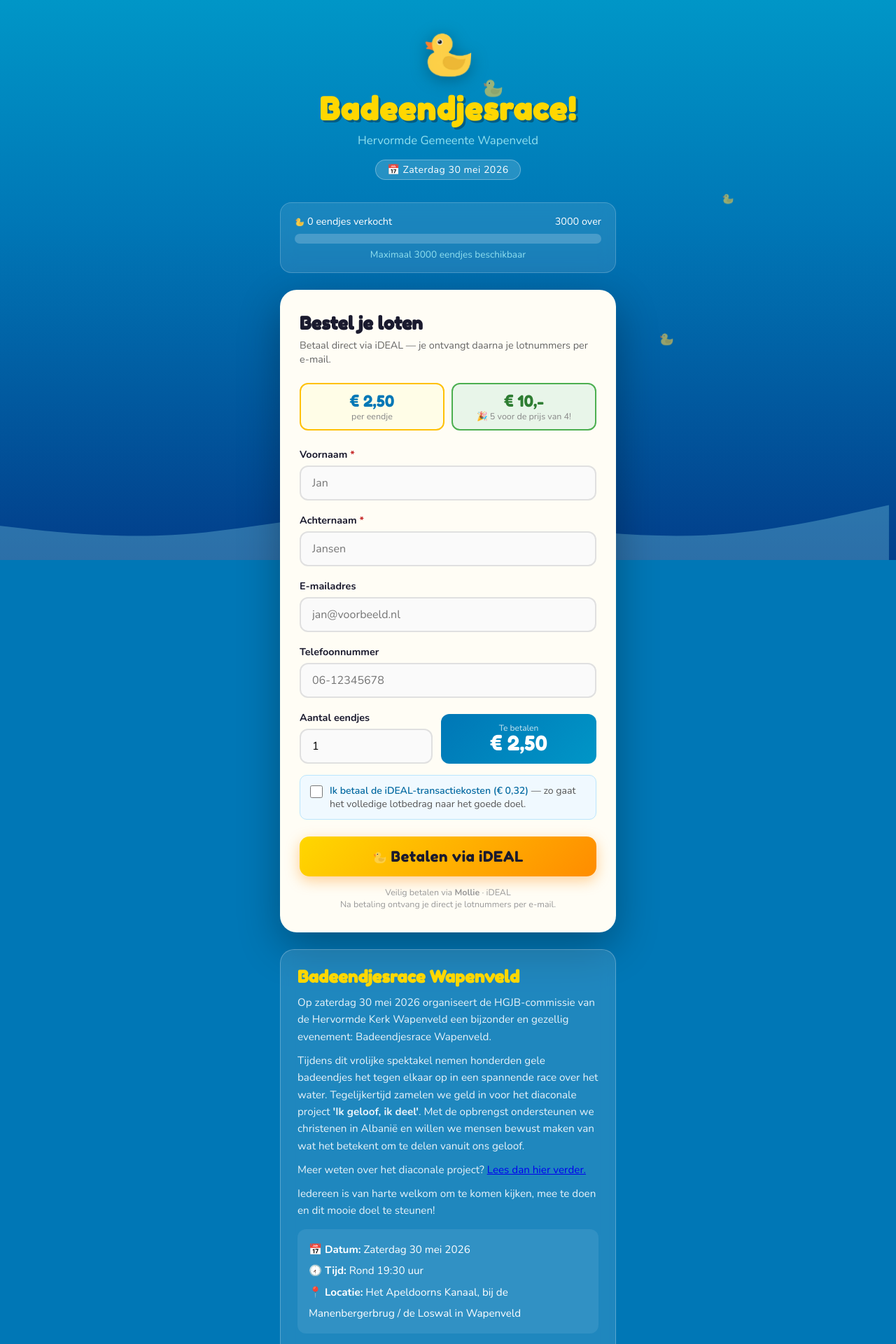
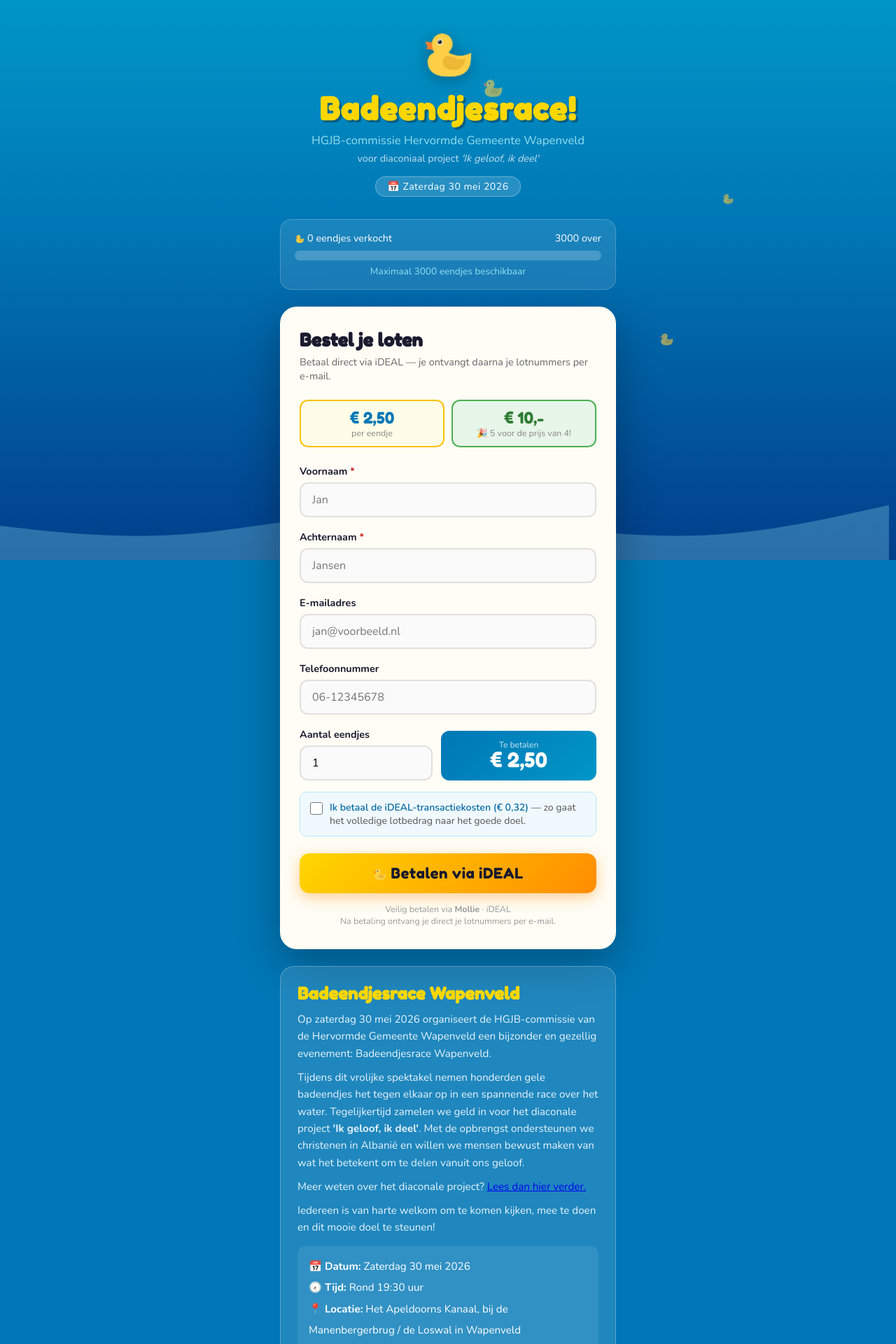
Before and after one commit to palmw01/eendjesrace, a Flask app: page / in a window 1280 px wide. Shown: the top 1920 px of the page at 70% size. Run offline with Flask 3, Linux system fonts and the light colour scheme; data that the repository does not hold is empty; parts of the project's set-up code (start-up, migrations or seed data) failed here and were passed over.

Commit message:
Verbeter zichtbaarheid organisatie en diaconiaal project
- Consistente naamgeving: HGJB-commissie als organisator, Diaconie als juridische entiteit
- AFZENDER_NAAM gewijzigd naar 'Badeendjesrace Wapenveld' (herkenbaarder in inbox)
- Bevestigingsmail: groen blokje toegevoegd met uitleg project 'Ik geloof, ik deel' + link
- Afsluiting mail: 'HGJB-commissie ... namens Diaconie ...' voor volledige duidelijkheid
- Homepage header: ondertitel toont nu HGJB-commissie + projectnaam
- Betaald-pagina: projectzin toegevoegd na succesvolle betaling
- Meta/OG/Twitter description en JSON-LD bijgewerkt met projectnaam en HGJB-commissie

Co-Authored-By: Claude Sonnet 4.6 <noreply@anthropic.com>

```diff
--- a/app.py
+++ b/app.py
@@ -82,7 +82,7 @@ TRANSACTIEKOSTEN = float(os.environ.get("TRANSACTIEKOSTEN", "0.32"))  # iDEAL-tr
 
 RESEND_API_KEY   = os.environ.get("RESEND_API_KEY", "")
 RESEND_FROM      = os.environ.get("RESEND_FROM", "")
-AFZENDER_NAAM    = "Hervormde Gemeente Wapenveld"
+AFZENDER_NAAM    = "Badeendjesrace Wapenveld"
 
 ADMIN_GEBRUIKER  = os.environ.get("ADMIN_USER", "admin")
 ADMIN_WACHTWOORD = os.environ.get("ADMIN_PASS", "")
@@ -495,11 +495,24 @@ def stuur_bevestigingsmail(voornaam, achternaam, email, aantal, lot_van, lot_tot
           <p style="font-size:20px;margin:0;color:#0077B6;">{lotnr_tekst}</p>
         </div>
         <p>Op de dag van de race worden jouw eendjes te water gelaten. Bewaar je nummers goed!</p>
+        <div style="background:#E8F5E9;border:1px solid #A5D6A7;border-radius:10px;padding:16px 20px;margin:24px 0;">
+          <p style="margin:0 0 6px;font-weight:bold;color:#2E7D32;">&#127758; Waarvoor gaat dit geld?</p>
+          <p style="margin:0;font-size:.9rem;color:#1B5E20;line-height:1.6;">
+            De opbrengst van de Badeendjesrace gaat naar het diaconale project
+            <strong>'Ik geloof, ik deel'</strong> van de HGJB-commissie van de
+            Hervormde Gemeente Wapenveld. Met dit project ondersteunen we
+            christenen in Albani&euml; en maken we mensen bewust van wat het
+            betekent om te delen vanuit geloof.<br>
+            <a href="https://hervormdwapenveld.nl/werkgroepen/hgjb-diaconaal-project"
+               style="color:#2E7D32;font-weight:bold;">Lees meer over het project &rarr;</a>
+          </p>
+        </div>
         <hr style="border:none;border-top:1px solid #eee;margin:24px 0;">
         <p style="font-size:.85rem;color:#999;">
           Dit is een automatisch bericht &mdash; niet beantwoorden.
         </p>
-        <p>Met vriendelijke groet,<br><strong>{AFZENDER_NAAM}</strong></p>
+        <p>Met vriendelijke groet,<br><strong>HGJB-commissie Hervormde Gemeente Wapenveld</strong><br>
+        <span style="font-size:.85rem;color:#999;">namens Diaconie Hervormde gemeente te Wapenveld</span></p>
       </div>
     </body></html>
     """
--- a/templates/betaald.html
+++ b/templates/betaald.html
@@ -84,10 +84,11 @@
           {% endif %}
         </div>
       </div>
+      <p class="info" style="margin-top:14px;">🌍 Jouw bijdrage gaat naar het diaconale project <strong>'Ik geloof, ik deel'</strong> — georganiseerd door de HGJB-commissie van de Hervormde Gemeente Wapenveld.</p>
       {% if not bestelling['mail_verstuurd'] %}
       <div class="mail-waarsch">
         ⚠️ Het is helaas niet gelukt om een bevestigingsmail te sturen.
-        Noteer je lotnummer(s) hierboven goed! Neem contact op met de kerk als je hulp nodig hebt.
+        Noteer je lotnummer(s) hierboven goed! Neem contact op via <a href="mailto:diaconie@hervormdwapenveld.nl">diaconie@hervormdwapenveld.nl</a> als je hulp nodig hebt.
       </div>
       {% else %}
       <p class="info">📧 Een bevestiging is verstuurd naar <strong>{{ bestelling['email'] }}</strong>.</p>
--- a/templates/index.html
+++ b/templates/index.html
@@ -4,7 +4,7 @@
   <meta charset="UTF-8" />
   <meta name="viewport" content="width=device-width, initial-scale=1.0" />
   <title>Badeendjesrace Wapenveld – Bestel je loten</title>
-  <meta name="description" content="Doe mee aan de Badeendjesrace in Wapenveld! Bestel lotnummers vanaf €2,50 per stuk en steun de Diaconie Hervormde gemeente Wapenveld. Meedoen is eenvoudig en veilig via iDEAL.">
+  <meta name="description" content="Doe mee aan de Badeendjesrace in Wapenveld! Bestel lotnummers vanaf €2,50 per stuk en steun het diaconale project 'Ik geloof, ik deel' van de HGJB-commissie. Meedoen is eenvoudig en veilig via iDEAL.">
   <meta name="robots" content="index, follow">
   <link rel="canonical" href="{{ base_url }}/">
   <!-- Open Graph -->
@@ -12,13 +12,13 @@
   <meta property="og:locale" content="nl_NL">
   <meta property="og:url" content="{{ base_url }}/">
   <meta property="og:title" content="Badeendjesrace Wapenveld – Bestel je loten">
-  <meta property="og:description" content="Doe mee aan de Badeendjesrace in Wapenveld! Bestel lotnummers vanaf €2,50 per stuk en steun de Diaconie Hervormde gemeente Wapenveld.">
+  <meta property="og:description" content="Doe mee aan de Badeendjesrace in Wapenveld! Bestel lotnummers vanaf €2,50 per stuk en steun het diaconale project 'Ik geloof, ik deel' van de HGJB-commissie.">
   <meta property="og:image" content="{{ base_url }}/static/img/eend.png">
   <meta property="og:site_name" content="Badeendjesrace Wapenveld">
   <!-- Twitter Card -->
   <meta name="twitter:card" content="summary_large_image">
   <meta name="twitter:title" content="Badeendjesrace Wapenveld – Bestel je loten">
-  <meta name="twitter:description" content="Doe mee aan de Badeendjesrace in Wapenveld! Bestel lotnummers vanaf €2,50 per stuk en steun de Diaconie Hervormde gemeente Wapenveld.">
+  <meta name="twitter:description" content="Doe mee aan de Badeendjesrace in Wapenveld! Bestel lotnummers vanaf €2,50 per stuk en steun het diaconale project 'Ik geloof, ik deel' van de HGJB-commissie.">
   <meta name="twitter:image" content="{{ base_url }}/static/img/eend.png">
   <link rel="icon" href="{{ url_for('static', filename='img/eend-favicon.png') }}">
   <link rel="preconnect" href="https://fonts.googleapis.com">
@@ -486,10 +486,10 @@
     "@context": "https://schema.org",
     "@type": "Event",
     "name": "Badeendjesrace Wapenveld",
-    "description": "Jaarlijkse badeendjesrace georganiseerd door de Diaconie Hervormde gemeente te Wapenveld. Bestel een lotnummer en doe mee!",
+    "description": "Badeendjesrace georganiseerd door de HGJB-commissie van de Hervormde Gemeente Wapenveld voor het diaconale project 'Ik geloof, ik deel'. Bestel een lotnummer en doe mee!",
     "organizer": {
       "@type": "Organization",
-      "name": "Diaconie Hervormde gemeente te Wapenveld",
+      "name": "HGJB-commissie Hervormde Gemeente Wapenveld",
       "url": "{{ base_url }}"
     },
     "url": "{{ base_url }}/",
@@ -526,7 +526,8 @@
   <header>
     <img class="eend-groot" src="{{ url_for('static', filename='img/eend.png') }}" alt="badeend">
     <h1>Badeendjesrace!</h1>
-    <p>Hervormde Gemeente Wapenveld</p>
+    <p>HGJB-commissie Hervormde Gemeente Wapenveld</p>
+    <p style="color:rgba(255,255,255,0.75);font-size:.9rem;margin-top:4px;">voor diaconiaal project <em>'Ik geloof, ik deel'</em></p>
     <p><span class="datum-badge">📅 Zaterdag 30 mei 2026</span></p>
   </header>
 
@@ -630,7 +631,7 @@
   <div class="info-kaart">
     <h2>Badeendjesrace Wapenveld</h2>
     <p>
-      Op zaterdag 30 mei 2026 organiseert de HGJB-commissie van de Hervormde Kerk Wapenveld
+      Op zaterdag 30 mei 2026 organiseert de HGJB-commissie van de Hervormde Gemeente Wapenveld
       een bijzonder en gezellig evenement: Badeendjesrace Wapenveld.
     </p>
     <p>
```
